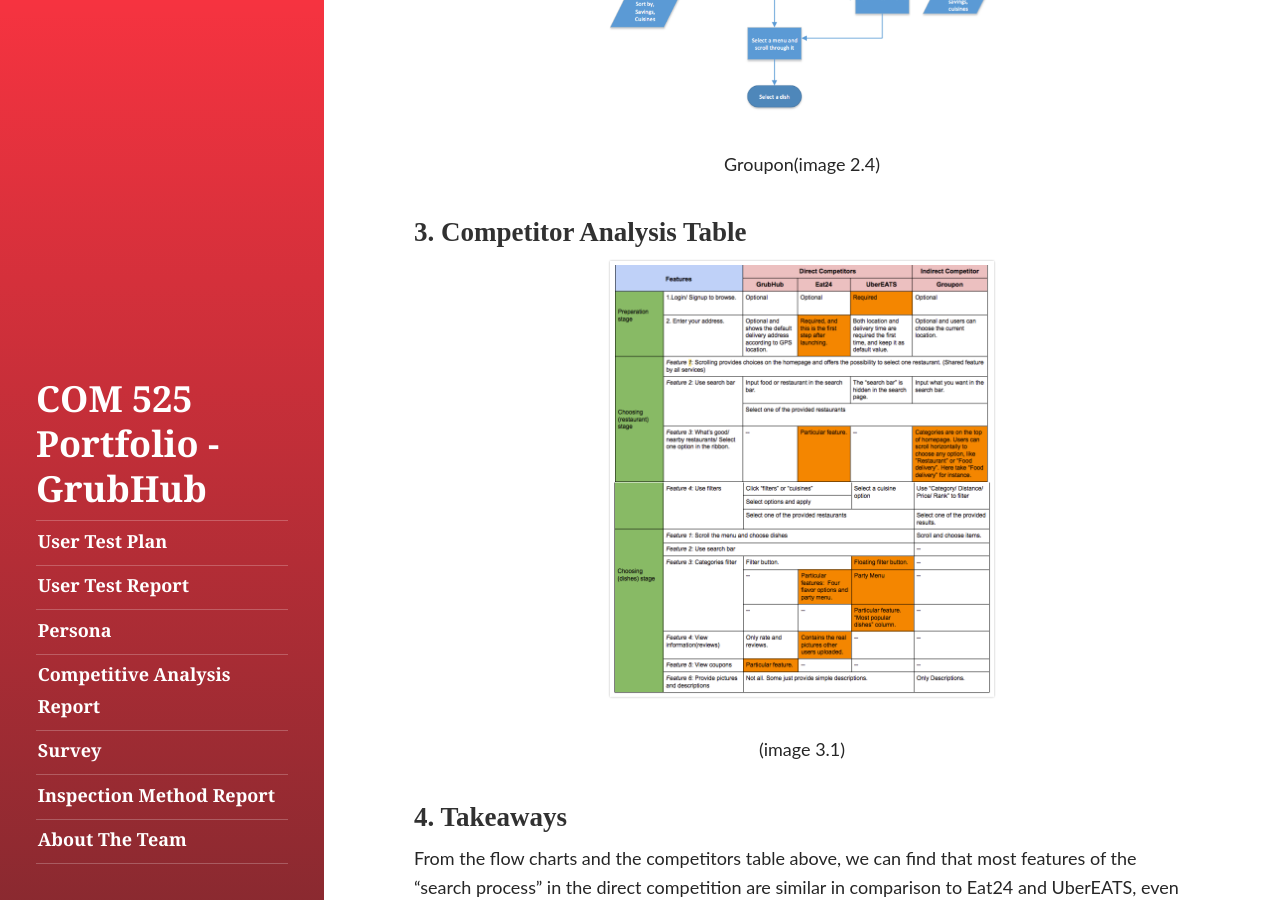
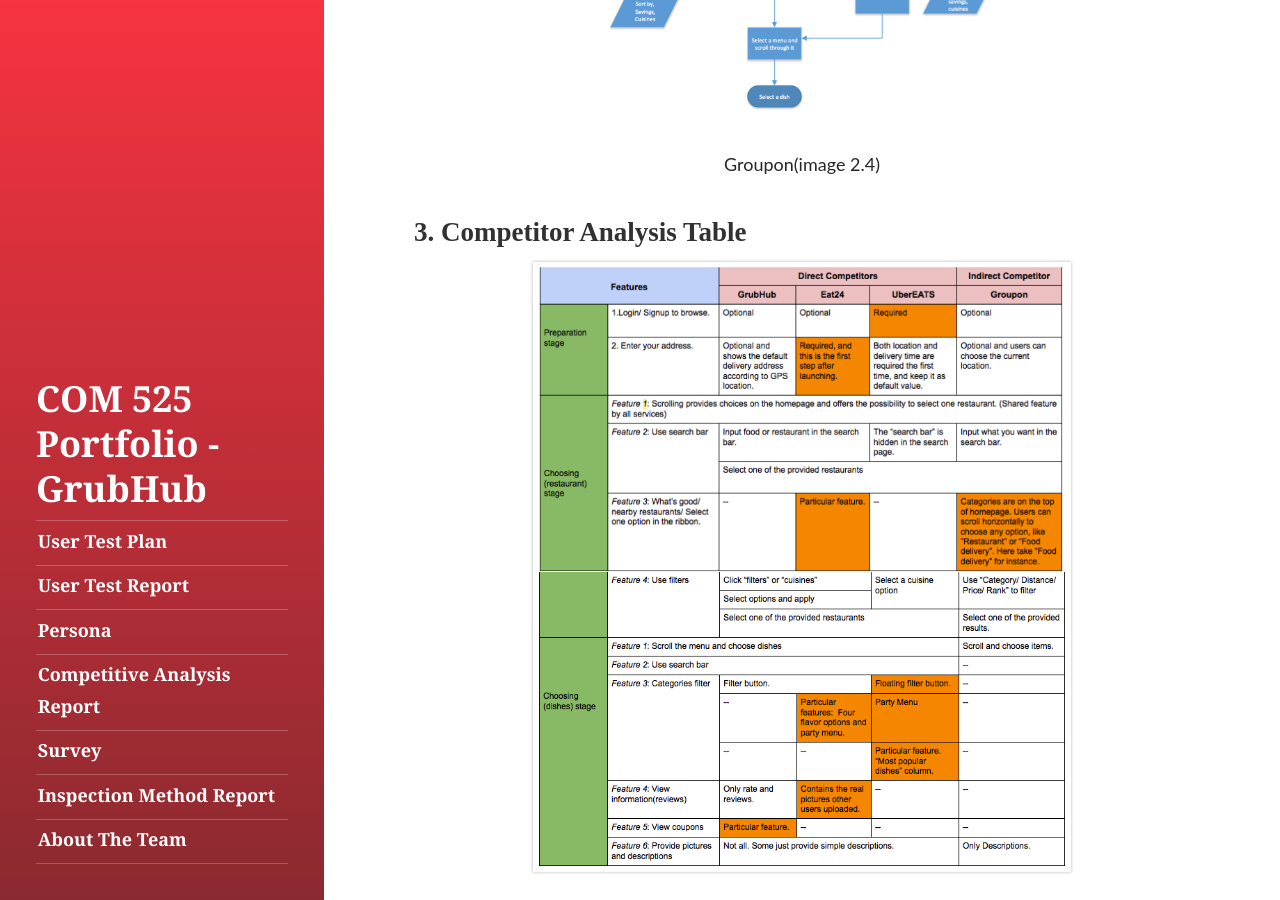
Before and after one commit to florian-wahl/com525portfolio, a Jekyll site: the page built from competitive-analysis-report.md, in a window 1280 px wide and 900 px high, scrolled down 4257 px. Built offline with Jekyll 4.4.1, drawn with Linux system fonts in a browser that asks for light colours.

Commit message:
img size

```diff
--- a/competitive-analysis-report.md
+++ b/competitive-analysis-report.md
@@ -60,7 +60,7 @@
    <p><center>Groupon(image 2.4)</center></p>
 
 ## 3. <span id="3">Competitor Analysis Table</span>
-   <img src="https://raw.githubusercontent.com/florian-wahl/com525portfolio/master/public/img/competitive%20table.png" style="width: 50%; height: 50%; margin-bottom: 2rem;">
+   <img src="https://raw.githubusercontent.com/florian-wahl/com525portfolio/master/public/img/competitive%20table.png" style="width: 70%; height: 50%; margin-bottom: 2rem;">
    <p><center>(image 3.1)</center></p>
 
 ## 4. <span id="4">Takeaways</span>
```
